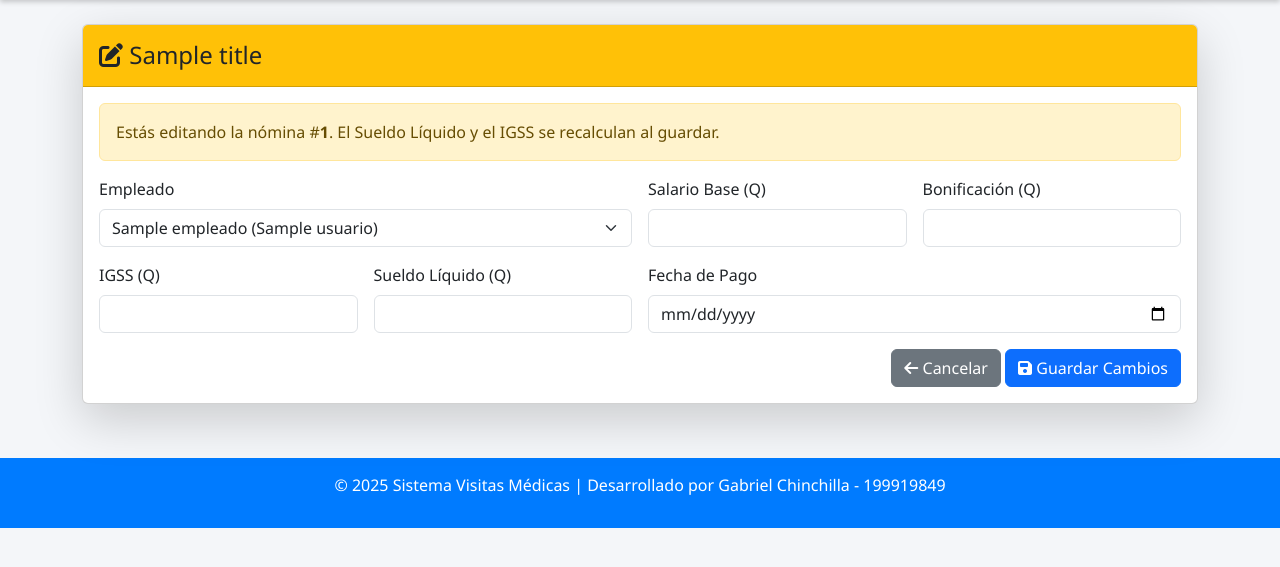
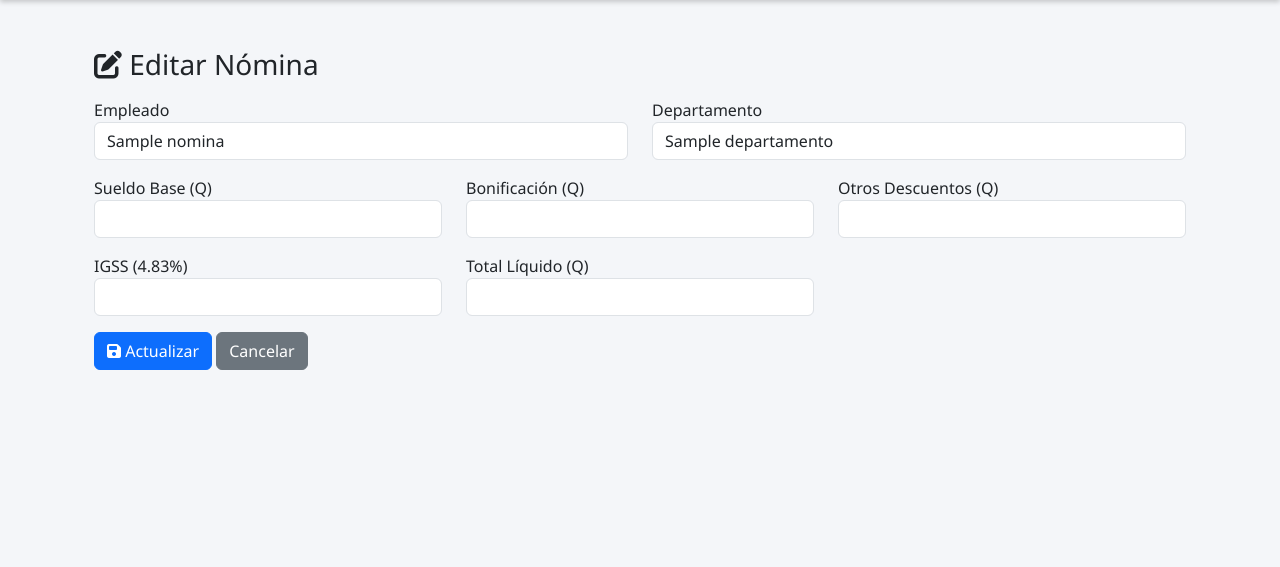
Before and after one commit to GabrielChinchilla-P/Pfinal, a CodeIgniter 4 app: the page made by app/Views/nomina/edit.php in a window 1280 px wide. Shown: the part 57-624 px from the top of the page. Run offline with PHP 8.4 and a stand-in for CodeIgniter, Linux system fonts and the light colour scheme; the template is opened without the code that fills it: most values are stand-ins (such as "Sample title", 1, 10 or a date in 2020); some libraries are stand-ins or nearby versions.

Commit message:
Se actualiza encabezado en el archivo edit de Nómina

```diff
--- a/app/Views/nomina/edit.php
+++ b/app/Views/nomina/edit.php
@@ -1,86 +1,76 @@
 <?= $this->include('layouts/header'); ?>
+<div class="container mt-4">
+    <h3><i class="fa-solid fa-pen-to-square"></i> Editar Nómina</h3>
+    <form action="<?= base_url('nomina/update/'.$nomina['id_nomina']) ?>" method="post" class="mt-3">
 
-<div class="card shadow-lg">
-    <div class="card-header py-3 bg-warning text-dark">
-        <h1 class="h4 mb-0"><i class="fa-solid fa-pen-to-square"></i> <?= esc($title); ?></h1>
+        <div class="row mb-3">
+            <div class="col-md-6">
+                <label>Empleado</label>
+                <input type="text" class="form-control" value="<?= esc($nomina['nombre_empleado']) ?>" readonly>
+            </div>
+            <div class="col-md-6">
+                <label>Departamento</label>
+                <input type="text" class="form-control" name="departamento" value="<?= esc($nomina['departamento']) ?>" readonly>
+            </div>
         </div>
 
-    <div class="card-body">
-        <!-- Mensaje de Edición -->
-        <div class="alert alert-warning">
-            Estás editando la nómina #<strong><?= esc($nomina->id_nomina); ?></strong>.
-            El Sueldo Líquido y el IGSS se recalculan al guardar.
+        <div class="row mb-3">
+            <div class="col-md-4">
+                <label>Sueldo Base (Q)</label>
+                <input type="number" step="0.01" name="sueldo_base" id="sueldo_base" class="form-control" value="<?= esc($nomina['sueldo_base']) ?>">
+            </div>
+            <div class="col-md-4">
+                <label>Bonificación (Q)</label>
+                <input type="number" step="0.01" name="bonificacion" id="bonificacion" class="form-control" value="<?= esc($nomina['bonificacion']) ?>">
+            </div>
+            <div class="col-md-4">
+                <label>Otros Descuentos (Q)</label>
+                <input type="number" step="0.01" name="otros_desc" id="otros_desc" class="form-control" value="<?= esc($nomina['otros_desc']) ?>">
+            </div>
         </div>
 
-        <!-- Manejo de Errores de Validación -->
-        <?php if (isset($validation) && $validation->getErrors()): ?>
-        <div class="alert alert-danger" role="alert">
-            <h4 class="alert-heading">¡Error de Validación!</h4>
-            <ul>
-                <?php foreach ($validation->getErrors() as $error): ?>
-                <li><?= esc($error); ?></li>
-                <?php endforeach; ?>
-            </ul>
+        <div class="row mb-3">
+            <div class="col-md-4">
+                <label>IGSS (4.83%)</label>
+                <input type="number" step="0.01" name="IGSS" id="IGSS" class="form-control" value="<?= esc($nomina['IGSS']) ?>" readonly>
             </div>
-        <?php endif; ?>
-
-        <!-- Formulario de Edición -->
-        <form action="<?= base_url('nomina/update/' . $nomina->id_nomina); ?>" method="post" class="row g-3">
-
-            <div class="col-md-6">
-                <label for="id_empleado" class="form-label">Empleado</label>
-                <select name="id_empleado" id="id_empleado" class="form-select" required>
-                    <option value="">Seleccione un empleado...</option>
-
-                    <?php foreach ($empleados as $empleado): ?>
-                    <option value="<?= $empleado['id_usuario']; ?>"
-                        <?= ($empleado['id_usuario'] == $nomina->id_empleado) ? 'selected' : ''; ?>>
-                        <?= esc($empleado['nombre'] . ' (' . $empleado['usuario'] . ')'); ?>
-                    </option>
-                    <?php endforeach; ?>
-                </select>
+            <div class="col-md-4">
+                <label>Total Líquido (Q)</label>
+                <input type="number" step="0.01" name="liquido" id="liquido" class="form-control" value="<?= esc($nomina['liquido']) ?>" readonly>
+            </div>
         </div>
 
-            <div class="col-md-3">
-                <label for="salario_base" class="form-label">Salario Base (Q)</label>
-                <input type="number" step="0.01" class="form-control" id="salario_base" name="salario_base"
-                    value="<?= esc($nomina->salario_base); ?>" required>
-            </div>
-
-            <div class="col-md-3">
-                <label for="bonificacion" class="form-label">Bonificación (Q)</label>
-                <input type="number" step="0.01" class="form-control" id="bonificacion" name="bonificacion"
-                    value="<?= esc($nomina->bonificacion); ?>" required>
-            </div>
-
-            <div class="col-md-3">
-                <label for="igss" class="form-label">IGSS (Q)</label>
-                <input type="number" step="0.01" class="form-control" id="igss" name="igss"
-                    value="<?= esc($nomina->igss); ?>" readonly>
-            </div>
-
-            <div class="col-md-3">
-                <label for="sueldo_liquido" class="form-label">Sueldo Líquido (Q)</label>
-                <input type="number" step="0.01" class="form-control" id="sueldo_liquido" name="sueldo_liquido"
-                    value="<?= esc($nomina->sueldo_liquido); ?>" readonly>
-            </div>
-
-            <div class="col-md-6">
-                <label for="fecha_pago" class="form-label">Fecha de Pago</label>
-                <input type="date" class="form-control" id="fecha_pago" name="fecha_pago"
-                    value="<?= esc($nomina->fecha_pago); ?>" required>
-            </div>
-
-            <div class="col-12 mt-3 text-end">
-                <a href="<?= base_url('nomina'); ?>" class="btn btn-secondary">
-                    <i class="fa-solid fa-arrow-left"></i> Cancelar
-                </a>
+        <div class="mt-3">
             <button type="submit" class="btn btn-primary">
-                    <i class="fa-solid fa-floppy-disk"></i> Guardar Cambios
+                <i class="fa-solid fa-save"></i> Actualizar
             </button>
+            <a href="<?= base_url('nomina') ?>" class="btn btn-secondary">Cancelar</a>
         </div>
     </form>
 </div>
-</div>
 
-<?= $this->include('layouts/footer'); ?>
+<script>
+document.addEventListener('DOMContentLoaded', () => {
+    const sueldoBase = document.getElementById('sueldo_base');
+    const bonificacion = document.getElementById('bonificacion');
+    const otrosDesc = document.getElementById('otros_desc');
+    const igss = document.getElementById('IGSS');
+    const liquido = document.getElementById('liquido');
+
+    [sueldoBase, bonificacion, otrosDesc].forEach(input => {
+        input.addEventListener('input', calcularTotales);
+    });
+
+    function calcularTotales() {
+        const sueldo = parseFloat(sueldoBase.value) || 0;
+        const bono = parseFloat(bonificacion.value) || 0;
+        const otros = parseFloat(otrosDesc.value) || 0;
+
+        const igssCalc = sueldo * 0.0483;
+        const liquidoCalc = sueldo + bono - igssCalc - otros;
+
+        igss.value = igssCalc.toFixed(2);
+        liquido.value = liquidoCalc.toFixed(2);
+    }
+});
+</script>
```
Lines whose indentation alone changed are shown as unchanged.
